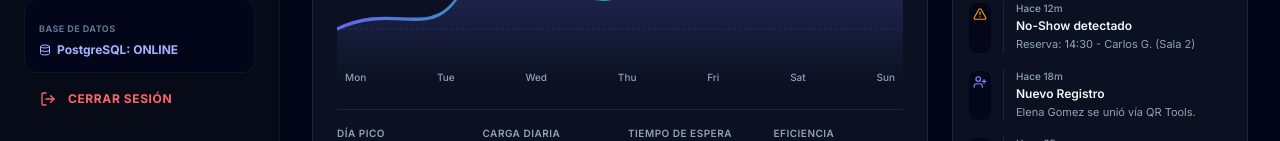
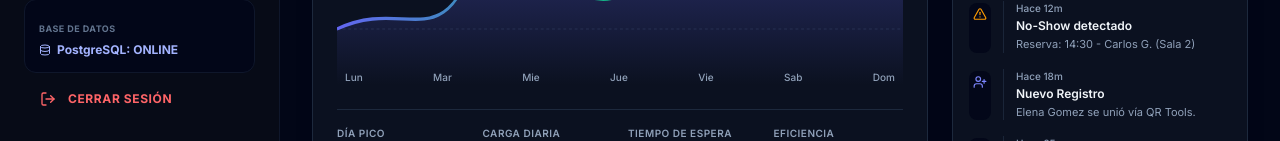
Before and after one commit to Alejandro-27/OptiTurno, a React (Vite) app in the folder frontend/: page / in a window 1280 px wide. Shown: the part 661-802 px from the top of the page. Built offline with nearby package versions, Linux system fonts and the light colour scheme.

Commit message:
Corrección de ortografía

```diff
--- a/frontend/src/components/AdminDashboard.tsx
+++ b/frontend/src/components/AdminDashboard.tsx
@@ -168,7 +168,7 @@ export default function AdminDashboard({ onNavigate }: { onNavigate: (tab: strin
               <path d="M0,150 C100,120 150,180 200,80 C250,-20 300,150 400,120 C500,90 600,40 700,100 C750,130 800,50 800,50" fill="none" stroke="url(#gradient-line-accent)" strokeWidth="3"></path>
             </svg>
             <div className="absolute inset-x-0 bottom-0 flex justify-between text-[10px] text-slate-400 px-2 font-medium">
-              <span>Mon</span><span>Tue</span><span>Wed</span><span>Thu</span><span>Fri</span><span>Sat</span><span>Sun</span>
+              <span>Lun</span><span>Mar</span><span>Mie</span><span>Jue</span><span>Vie</span><span>Sab</span><span>Dom</span>
             </div>
           </div>
 
```
